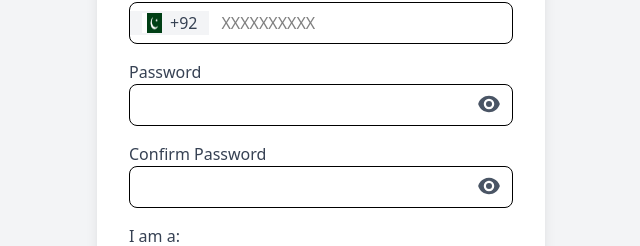
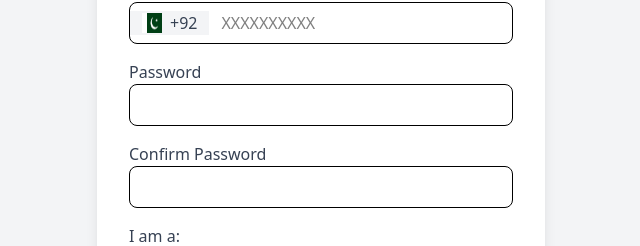
Before and after one commit to UsmanRajput1111/SolarRevive, a Next.js app: page /signup in a window 1280 px wide. Shown: the part 328-574 px from the top of the page, without its empty margins (319-959 px from the left). Built offline with nearby package versions, Linux system fonts and the light colour scheme.

Commit message:
Simplify password input fields
Removed password visibility toggle for password fields.

```diff
--- a/app/signup/page.js
+++ b/app/signup/page.js
@@ -4,7 +4,6 @@ import axios from "axios";
 import { useRouter } from "next/navigation";
 import Link from "next/link";
 import toast, { Toaster } from "react-hot-toast";
-import { EyeIcon, EyeSlashIcon } from "@heroicons/react/24/solid";
 
 export default function SignupPage() {
   const [formData, setFormData] = useState({
@@ -16,9 +15,6 @@ export default function SignupPage() {
     role: "customer",
     expertise: "",
   });
-
-  const [showPassword, setShowPassword] = useState(false);
-  const [showConfirmPassword, setShowConfirmPassword] = useState(false);
 
   const router = useRouter();
 
@@ -125,7 +121,7 @@ export default function SignupPage() {
             <div className="flex items-center border rounded-lg overflow-hidden">
               <div className="flex items-center bg-gray-100 px-3">
                 <img
-                  src="/pk-flag.png"
+                  src="/pk-flag.png" // 🟢 replace this with your actual flag image path
                   alt="Pakistan Flag"
                   className="w-5 h-5 mr-2"
                 />
@@ -135,7 +131,7 @@ export default function SignupPage() {
               <input
                 type="tel"
                 name="phone"
-                value={formData.phone.slice(3)}
+                value={formData.phone.slice(3)} // only digits shown
                 onChange={(e) =>
                   setFormData((prev) => ({
                     ...prev,
@@ -154,53 +150,25 @@ export default function SignupPage() {
           {/* Password */}
           <div>
             <label className="block text-gray-700">Password</label>
-
-            <div className="relative">
             <input
-                type={showPassword ? "text" : "password"}
+              type="password"
               name="password"
               onChange={handleChange}
               className="w-full px-3 py-2 border rounded-lg"
               required
             />
-
-              <span
-                onClick={() => setShowPassword(!showPassword)}
-                className="absolute right-3 top-2 cursor-pointer text-gray-600"
-              >
-                {showPassword ? (
-                  <EyeSlashIcon className="h-6 w-6" />
-                ) : (
-                  <EyeIcon className="h-6 w-6" />
-                )}
-              </span>
-            </div>
           </div>
 
           {/* Confirm Password */}
           <div>
             <label className="block text-gray-700">Confirm Password</label>
-
-            <div className="relative">
             <input
-                type={showConfirmPassword ? "text" : "password"}
+              type="password"
               name="confirmPassword"
               onChange={handleChange}
               className="w-full px-3 py-2 border rounded-lg"
               required
             />
-
-              <span
-                onClick={() => setShowConfirmPassword(!showConfirmPassword)}
-                className="absolute right-3 top-2 cursor-pointer text-gray-600"
-              >
-                {showConfirmPassword ? (
-                  <EyeSlashIcon className="h-6 w-6" />
-                ) : (
-                  <EyeIcon className="h-6 w-6" />
-                )}
-              </span>
-            </div>
           </div>
 
           {/* Role */}
```
Lines whose indentation alone changed are shown as unchanged.
